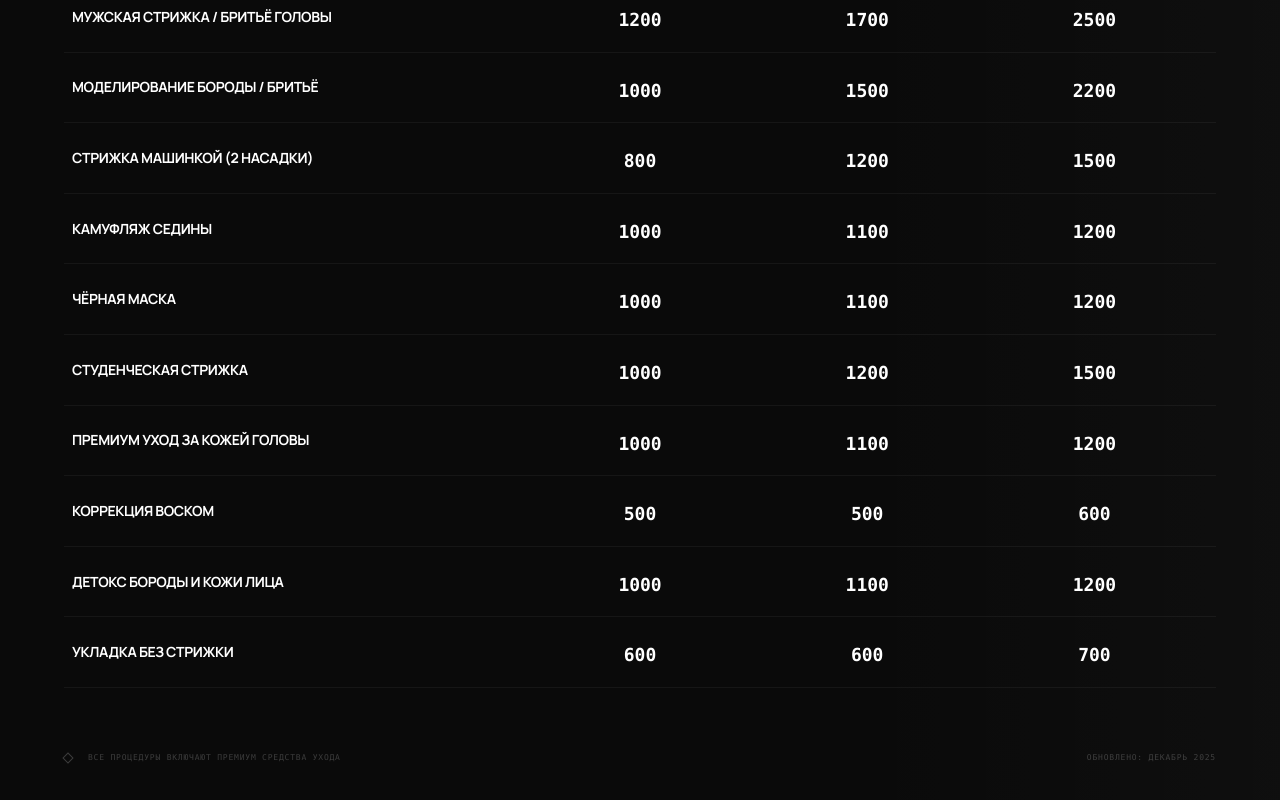
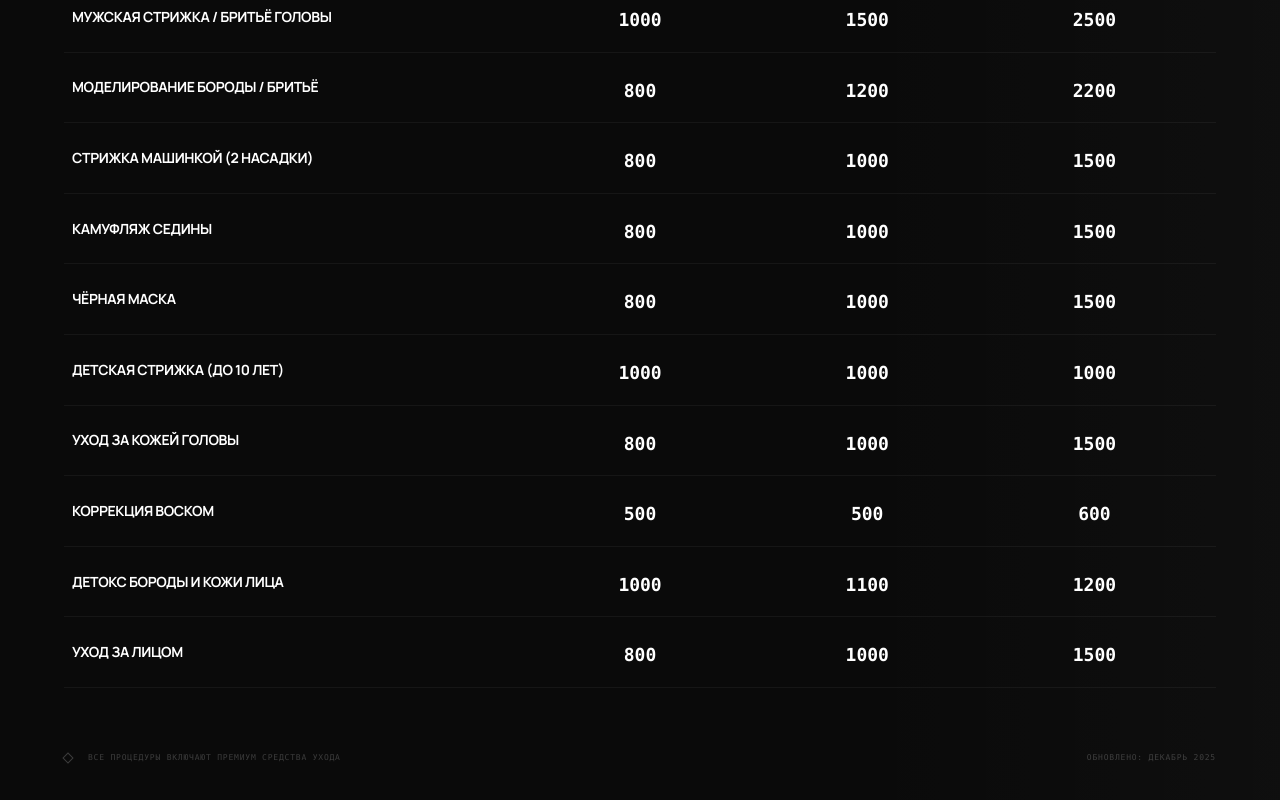
Before and after one commit to Awwyy1/BAGRA, a React (Vite) app: page / in a window 1280 px wide. Shown: the part 2329-3129 px from the top of the page. Built offline with nearby package versions, Linux system fonts and the light colour scheme; a web font is replaced by a local one.

Commit message:
Update prices and add new services in Services.tsx

```diff
--- a/sections/Services.tsx
+++ b/sections/Services.tsx
@@ -2,16 +2,16 @@ import React, { useState, useEffect, useRef } from 'react';
 import { motion, useInView } from 'framer-motion';
 
 const priceData = [
-  { name: "МУЖСКАЯ СТРИЖКА / БРИТЬЁ ГОЛОВЫ", prices: [1200, 1700, 2500] },
-  { name: "МОДЕЛИРОВАНИЕ БОРОДЫ / БРИТЬЁ", prices: [1000, 1500, 2200] },
-  { name: "СТРИЖКА МАШИНКОЙ (2 НАСАДКИ)", prices: [800, 1200, 1500] },
-  { name: "КАМУФЛЯЖ СЕДИНЫ", prices: [1000, 1100, 1200] },
-  { name: "ЧЁРНАЯ МАСКА", prices: [1000, 1100, 1200] },
-  { name: "СТУДЕНЧЕСКАЯ СТРИЖКА", prices: [1000, 1200, 1500] },
-  { name: "ПРЕМИУМ УХОД ЗА КОЖЕЙ ГОЛОВЫ", prices: [1000, 1100, 1200] },
+  { name: "МУЖСКАЯ СТРИЖКА / БРИТЬЁ ГОЛОВЫ", prices: [1000, 1500, 2500] },
+  { name: "МОДЕЛИРОВАНИЕ БОРОДЫ / БРИТЬЁ", prices: [800, 1200, 2200] },
+  { name: "СТРИЖКА МАШИНКОЙ (2 НАСАДКИ)", prices: [800, 1000, 1500] },
+  { name: "КАМУФЛЯЖ СЕДИНЫ", prices: [800, 1000, 1500] },
+  { name: "ЧЁРНАЯ МАСКА", prices: [800, 1000, 1500] },
+  { name: "ДЕТСКАЯ СТРИЖКА (ДО 10 ЛЕТ)", prices: [1000, 1000, 1000] },
+  { name: "УХОД ЗА КОЖЕЙ ГОЛОВЫ", prices: [800, 1000, 1500] },
   { name: "КОРРЕКЦИЯ ВОСКОМ", prices: [500, 500, 600] },
   { name: "ДЕТОКС БОРОДЫ И КОЖИ ЛИЦА", prices: [1000, 1100, 1200] },
-  { name: "УКЛАДКА БЕЗ СТРИЖКИ", prices: [600, 600, 700] },
+  { name: "УХОД ЗА ЛИЦОМ", prices: [800, 1000, 1500] },
 ];
 
 const RollingNumber = ({ value }: { value: number }) => {
```
